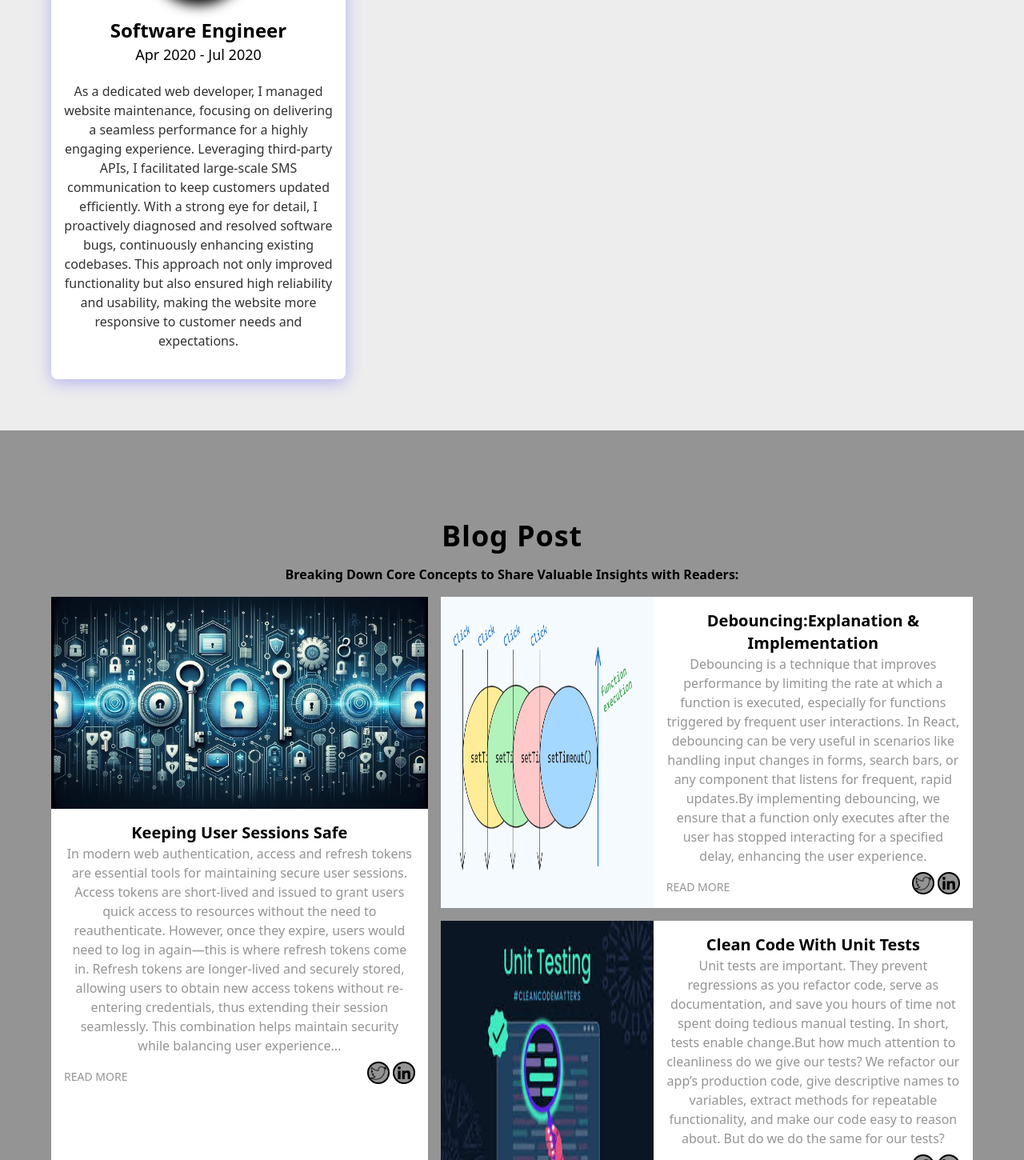
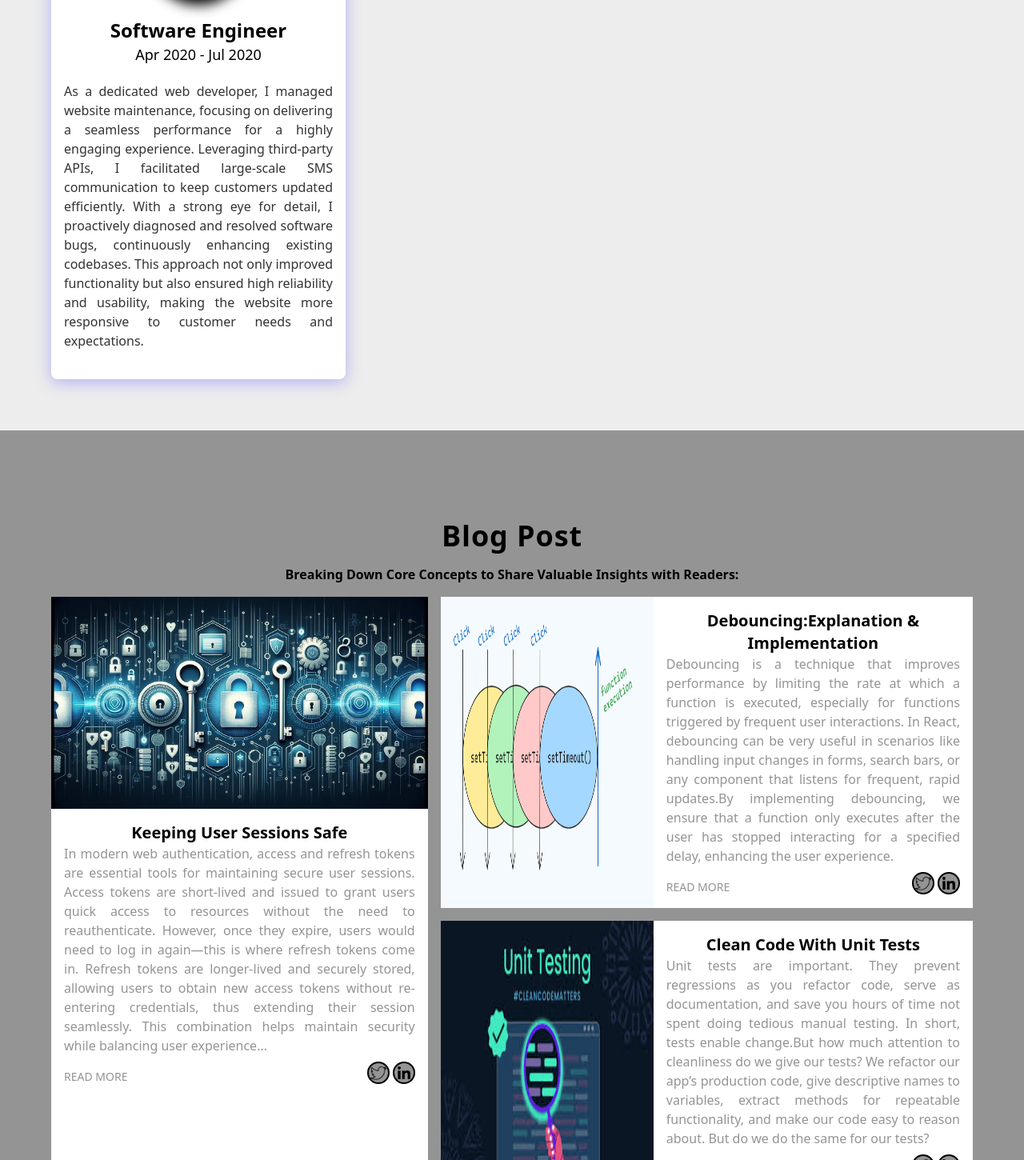
Before and after one commit to jatin-yadav/developer-portfolio-, a React (Vite) app: page / in a window 1280 px wide. Shown: the part 5460-6910 px from the top of the page at 80% size. Built offline with nearby package versions, Linux system fonts and the light colour scheme; no server answers.

Commit message:
add text justify class

```diff
--- a/src/components/BlogPost.tsx
+++ b/src/components/BlogPost.tsx
@@ -18,7 +18,7 @@ const BlogPost = ({ isFlexed, blogItem }: {
                     <h2 className="text-xl font-bold text-center">
                         {blogItem.blogTitle}
                     </h2>
-                    <p className="text-center text-accent-1 hover:text-content">{blogItem.blogContent}</p>
+                    <p className="text-justify text-accent-1 hover:text-content">{blogItem.blogContent}</p>
                     <div className="flex justify-between items-baseline pt-2 text-sm text-accent-1">
                         <a href={blogItem.blogLink} target="_blank" className="hover:text-content cursor-pointer">READ MORE</a>
                         <div className="hover:text-content cursor-pointer flex gap-1">
@@ -43,7 +43,7 @@ const BlogPost = ({ isFlexed, blogItem }: {
                 <h2 className="text-xl font-bold text-center">
                     {blogItem.blogTitle}
                 </h2>
-                <p className="text-center text-accent-1 hover:text-content">{blogItem.blogContent}</p>
+                <p className="text-justify text-accent-1 hover:text-content">{blogItem.blogContent}</p>
                 <div className="flex justify-between items-baseline pt-2 text-sm text-accent-1">
                     <a href={blogItem.blogLink} target="_blank" className="hover:text-content cursor-pointer">READ MORE</a>
                     <div className="hover:text-content cursor-pointer flex gap-1">
--- a/src/pages/Work.tsx
+++ b/src/pages/Work.tsx
@@ -49,7 +49,7 @@ const Work = () => {
                     {workExperince.map((work) => {
                         return (
                             <ExperinceDisplay key={work.companyName} companyName={work.companyName} companyLogo={work.companyLogo} position={work.position} timePeriod={work.timePeriod} companyColor={work.companyColor}>
-                                <p className="text-accent-2">{work.description}</p>
+                                <p className="text-accent-2 text-justify">{work.description}</p>
                             </ExperinceDisplay>
                         )
                     })}
```
